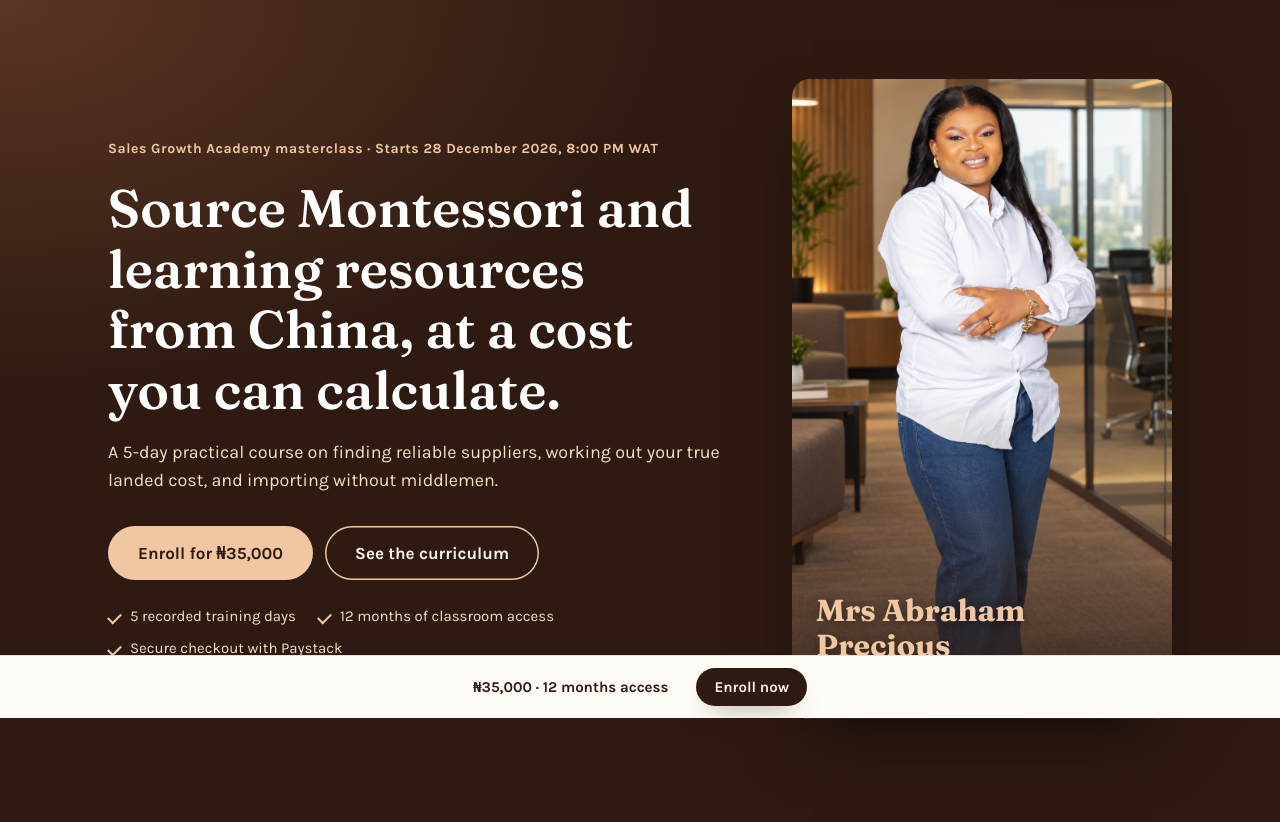
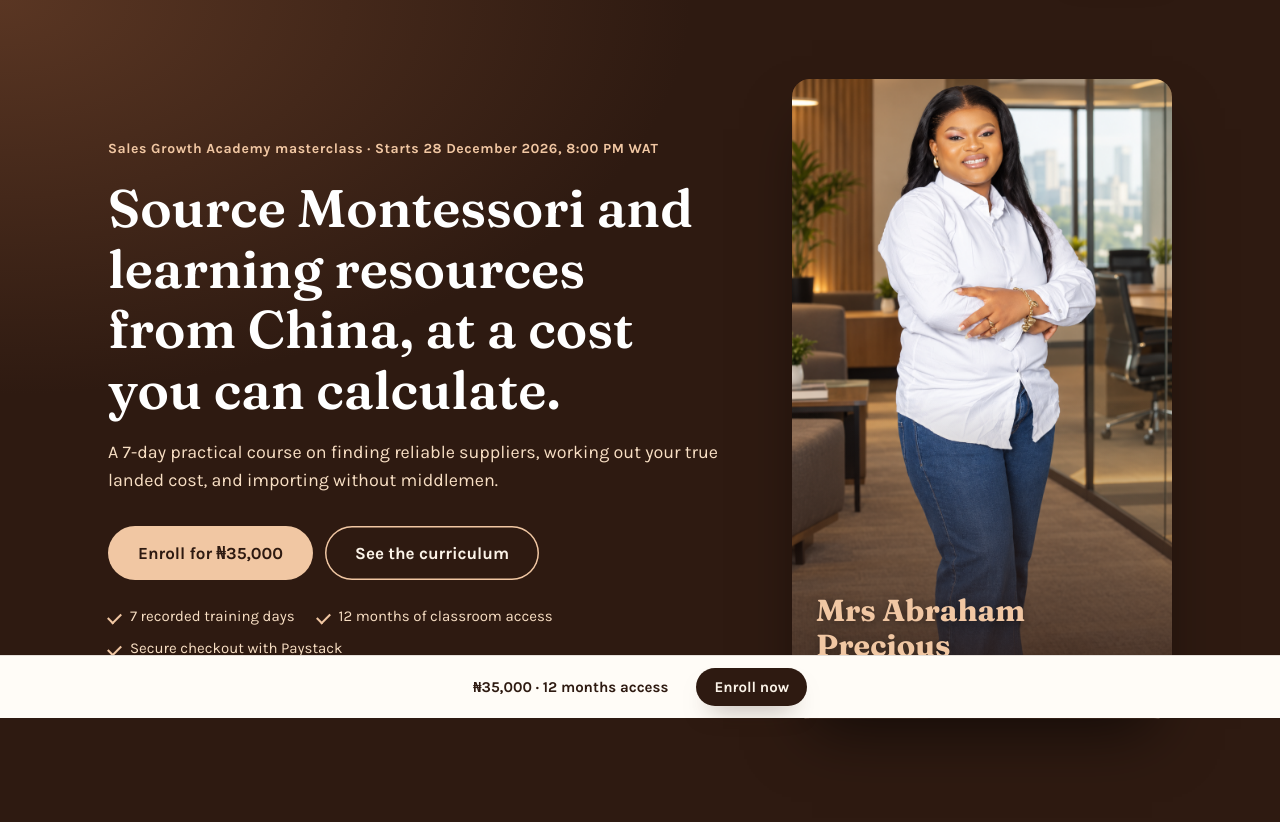
Before and after one commit to kunlesxo/sales-growth, a Django app: page / in a window 1280 px wide. Shown: the part 82-904 px from the top of the page. Run offline with Django 5.2, Linux system fonts and the light colour scheme; parts of the project's set-up code (start-up, migrations or seed data) failed here and were passed over.

Commit message:
Change course length from 5 to 7 days on the landing page
Updates the meta description, hero, assurance list, schedule heading and
duration to seven days. Day 6 and Day 7 entries are still to be added.

Co-Authored-By: Claude Haiku 5.5 <noreply@anthropic.com>
Claude-Session: https://claude.ai/code/session_013pe683UB8Kb8fGFQpCiwQd

```diff
--- a/academy/templates/academy/landing.html
+++ b/academy/templates/academy/landing.html
@@ -4,7 +4,7 @@
 <meta charset="utf-8">
 <meta name="viewport" content="width=device-width, initial-scale=1">
 <title>{{ course.name }} | {{ course.brand }}</title>
-<meta name="description" content="A 5-day practical masterclass on sourcing Montessori and learning resources from China. {{ ngn_label }}. Starts {{ course.start_label }}.">
+<meta name="description" content="A 7-day practical masterclass on sourcing Montessori and learning resources from China. {{ ngn_label }}. Starts {{ course.start_label }}.">
 <meta name="theme-color" content="#FBF3E8">
 <link rel="icon" href="{% static 'academy/img/sales-logo-transparent.png' %}">
 <link rel="preconnect" href="https://fonts.googleapis.com">
@@ -229,13 +229,13 @@
       <div>
         <p class="kicker rise" style="--d:0ms">{{ course.brand }} masterclass · Starts {{ course.start_label }}</p>
         <h1 class="rise" style="--d:90ms">Source Montessori and learning resources from China, at a cost you can calculate.</h1>
-        <p class="lead rise" style="--d:180ms">A 5-day practical course on finding reliable suppliers, working out your true landed cost, and importing without middlemen.</p>
+        <p class="lead rise" style="--d:180ms">A 7-day practical course on finding reliable suppliers, working out your true landed cost, and importing without middlemen.</p>
         <div class="cta-row rise" style="--d:260ms">
           <a class="btn btn-peach btn-lg" href="{{ paystack_url }}">Enroll for {{ ngn_label }}</a>
           <a class="btn btn-line btn-lg" href="#curriculum">See the curriculum</a>
         </div>
         <ul class="assure rise" style="--d:340ms">
-          <li>5 recorded training days</li>
+          <li>7 recorded training days</li>
           <li>12 months of classroom access</li>
           <li>Secure checkout with Paystack</li>
         </ul>
@@ -311,7 +311,7 @@
   <section class="bg-cream" id="curriculum">
     <div class="wrap narrow">
       <div class="head">
-        <h2>Five days, one complete sourcing cycle</h2>
+        <h2>Seven days, one complete sourcing cycle</h2>
         <p class="lead">Each recorded lesson is built around doing, so you can apply it to your own products as you go.</p>
       </div>
       <ol class="days">
@@ -345,7 +345,7 @@
         <p class="price-note">One-time payment</p>
         <dl class="enroll-meta">
           <div><dt>Starts</dt><dd>{{ course.start_label }}</dd></div>
-          <div><dt>Duration</dt><dd>5 recorded days</dd></div>
+          <div><dt>Duration</dt><dd>7 recorded days</dd></div>
           <div><dt>Access</dt><dd>12 months</dd></div>
           <div><dt>Classroom</dt><dd>Telegram, with live Q&amp;A</dd></div>
         </dl>
```
